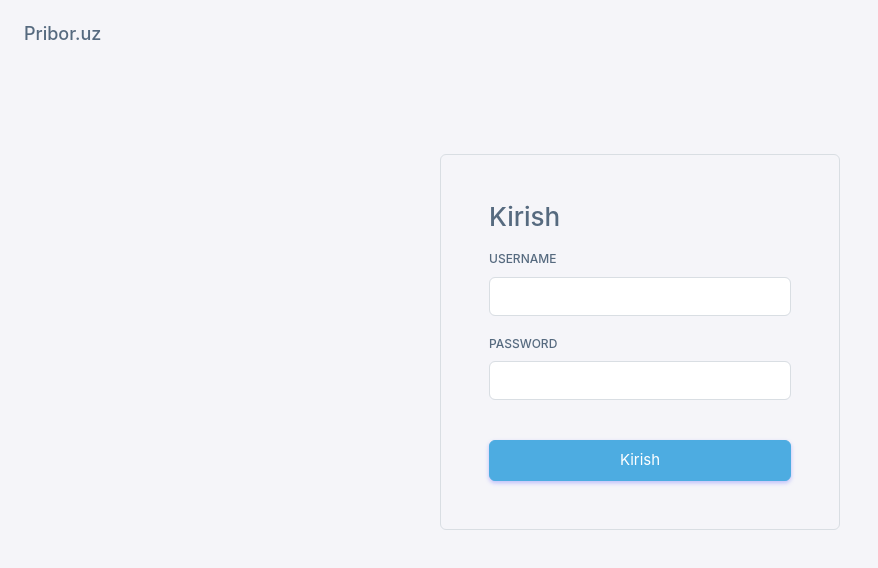
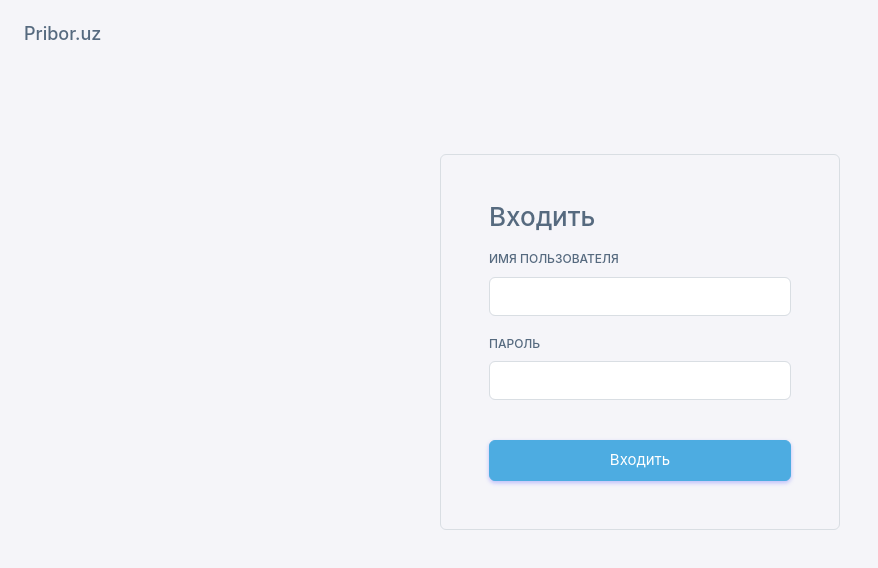
Before and after one commit to SanamKhudoyberdieva/pribor-admin-react, a React (Create React App) app: page /login in a window 1280 px wide. Shown: the top 568 px of the page, without its empty margins (0-878 px from the left). Built offline with nearby package versions, Linux system fonts and the light colour scheme.

Commit message:
updates at login and admin pages

```diff
--- a/src/locales/en/translation.json
+++ b/src/locales/en/translation.json
@@ -89,5 +89,7 @@
     "error-deleting-admin": "Error deleting admin",
     "admin-successfully-created": "Admin successfully created",
     "error-creating-admin": "Error creating admin",
-    "admin-successfully-updated": "Admin successfully updated"
+    "admin-successfully-updated": "Admin successfully updated",
+    "enter": "Enter",
+    "required": "Required"
 }
--- a/src/locales/ru/translation.json
+++ b/src/locales/ru/translation.json
@@ -89,6 +89,8 @@
     "error-deleting-admin": "Ошибка удаления администратора",
     "admin-successfully-created": "Администратор успешно создан",
     "error-creating-admin": "Ошибка создания администратора",
-    "admin-successfully-updated": "Администратор успешно обновлен"
+    "admin-successfully-updated": "Администратор успешно обновлен",
+    "enter": "Входить",
+    "required": "Необходимый"
 
 }
--- a/src/locales/uz/translation.json
+++ b/src/locales/uz/translation.json
@@ -89,6 +89,8 @@
     "error-deleting-admin": "Administratorni oʻchirishda xatolik yuz berdi",
     "admin-successfully-created": "Administrator muvaffaqiyatli yaratildi",
     "error-creating-admin": "Administratorni yaratishda xatolik yuz berdi",
-    "admin-successfully-updated": "Administrator muvaffaqiyatli yangilandi"
+    "admin-successfully-updated": "Administrator muvaffaqiyatli yangilandi",
+    "enter": "Kirish",
+    "required": "Majburiy"
 
 }
--- a/src/pages/admins/index.tsx
+++ b/src/pages/admins/index.tsx
@@ -1,20 +1,21 @@
-import { getAdmin, getAdmins } from '../../api';
 import { Link } from 'react-router-dom';
 import { useEffect, useState } from 'react';
 import { useTranslation } from 'react-i18next';
+import { getAdmin, getAdmins } from '../../api';
+import useToast from '../../components/useToast';
 import { Admin, CurrentAdmin } from '../../store/types/adminTypes';
-import useToast from '../../components/useToast';
 
 const Admins = () => {
   const { t } = useTranslation();
-  const [admins, setAdmins] = useState<CurrentAdmin[]>([])
-  const [admin, setAdmin] = useState<Admin | null>(null)
   const { showToast } = useToast();
+  const [admin, setAdmin] = useState<Admin | null>(null);
+  const [admins, setAdmins] = useState<CurrentAdmin[]>([]);
 
   const fetchAdmins = async () => {
     try {
       const res = await getAdmins()
-      setAdmins(res.data)
+      const sortedAdmins = res.data.sort((a: { username: string; }, b: { username: any; }) => a.username.localeCompare(b.username));
+      setAdmins(sortedAdmins);
     } catch (error: any) {
       showToast(t('error-fetching-admins'), { type: 'error' });
       console.log("Error getAdmins", error)
@@ -27,7 +28,7 @@ const Admins = () => {
       setAdmin(res.data)
     } catch (error: any) {
       showToast(t('error-fetching-admin'), { type: 'error' });
-      console.log("error getAdmin", error)
+      console.log("Error getAdmin", error)
     }
   }
 
@@ -118,7 +119,6 @@ const Admins = () => {
                       {
                         x.isSuperuser == true ? <div className="badge badge-center rounded-pill bg-label-success"><i className='bx bx-check-circle'></i></div> : <div className="badge badge-center rounded-pill bg-label-danger"><i className='bx bx-x-circle'></i></div>
                       }
-
                     </td>
                     <td>
                       <Link to={`/admin/${x.id}/edit`} className="btn btn-success">{t('edit')}</Link>
--- a/src/pages/login.tsx
+++ b/src/pages/login.tsx
@@ -1,17 +1,15 @@
 import { useFormik } from 'formik';
+import { authAdmin } from '../api';
+import { object, string } from 'yup';
+import { useDispatch } from 'react-redux';
+import { useNavigate } from 'react-router-dom';
+import { useTranslation } from 'react-i18next';
 import { logOut, setAuthAdmin } from '../store/slices/loginSlice';
-import { useNavigate } from 'react-router-dom';
-import { useDispatch, useSelector } from 'react-redux';
-import { RootState } from '../store';
-import { authAdmin } from '../api';
-import { Navigate, Outlet, useLocation } from 'react-router-dom';
-import { useState } from 'react';
-import { object, string } from 'yup';
 
 const Login = () => {
-  const location = useLocation();
   const navigate = useNavigate();
-  const dispatch = useDispatch()
+  const dispatch = useDispatch();
+  const { t } = useTranslation();
 
   const initialValues = {
     username: '',
@@ -19,7 +17,6 @@ const Login = () => {
   }
 
   const onSubmit = async (values: { username: string, password: string }) => {
-    console.log("onSubmit", values)
     try {
       const response = await authAdmin
         ({
@@ -28,17 +25,15 @@ const Login = () => {
         });
       dispatch(setAuthAdmin(response.data))
       navigate("/", { replace: true });
-      console.log(response);
-      // Handle response here
     } catch (error) {
       dispatch(logOut())
-      console.error('There was an error!', error);
+      console.error('Log in error', error);
     }
   };
 
   const validationSchema = object({
-    username: string().required("Reuiqred"),
-    password: string().required("Required"),
+    username: string().required(t("required")),
+    password: string().required(t("required")),
   })
 
   const formik = useFormik({
@@ -47,17 +42,15 @@ const Login = () => {
     validationSchema,
   });
 
-  // console.log("formik touched", formik.touched)
-
   return (
     <main>
       <h5 className="card-header">Pribor.uz</h5>
       <div className="card-body">
         <div className="d-flex align-items-center justify-content-center h-px-500">
           <form className="w-px-400 border rounded p-3 p-md-5" onSubmit={formik.handleSubmit}>
-            <h3 className="mb-3">Kirish</h3>
+            <h3 className="mb-3">{t('enter')}</h3>
             <div className="mb-3">
-              <label className="form-label">Username</label>
+              <label className="form-label">{t('username')}</label>
               <input
                 type="text"
                 name="username"
@@ -69,7 +62,7 @@ const Login = () => {
               {formik.errors.username && formik.touched.username && <div className='text-danger'>{formik.errors.username}</div>}
             </div>
             <div className="mb-3">
-              <label className="form-label">Password</label>
+              <label className="form-label">{t('password')}</label>
               <input
                 type="password"
                 name="password"
@@ -84,7 +77,7 @@ const Login = () => {
               className="btn btn-primary w-100 py-2 mt-4"
               type="submit"
             >
-              Kirish
+              {t('enter')}
             </button>
           </form>
         </div>
```
